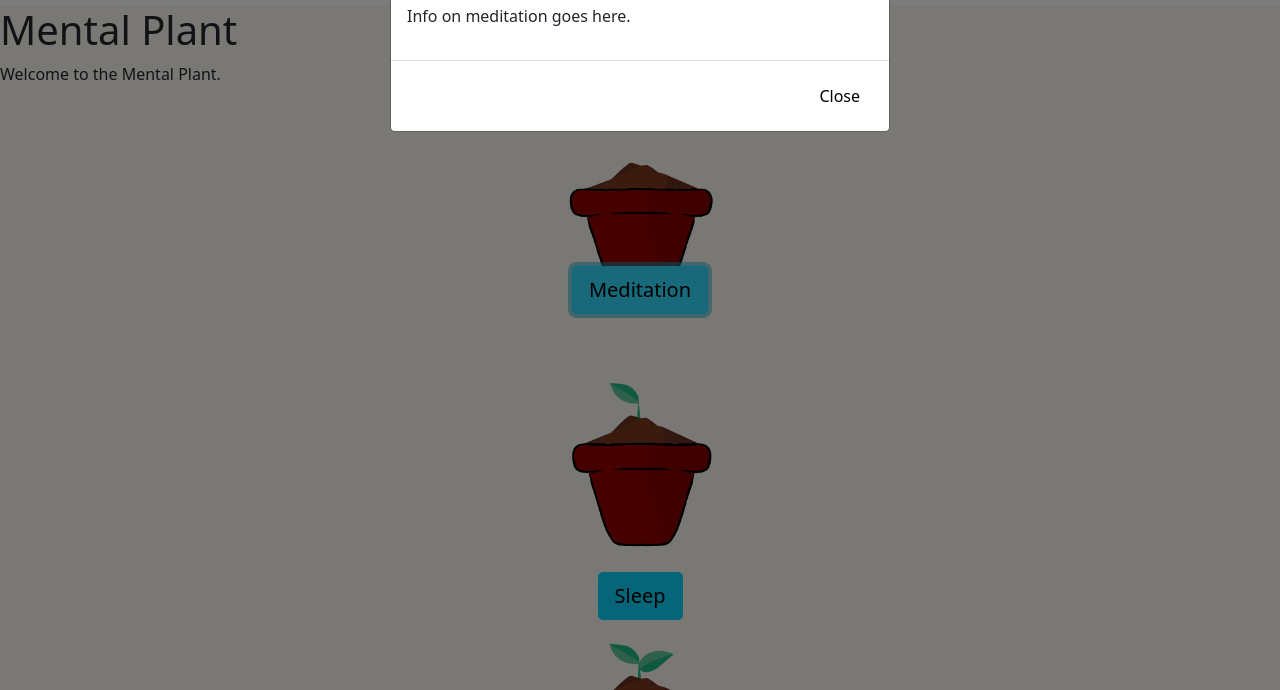
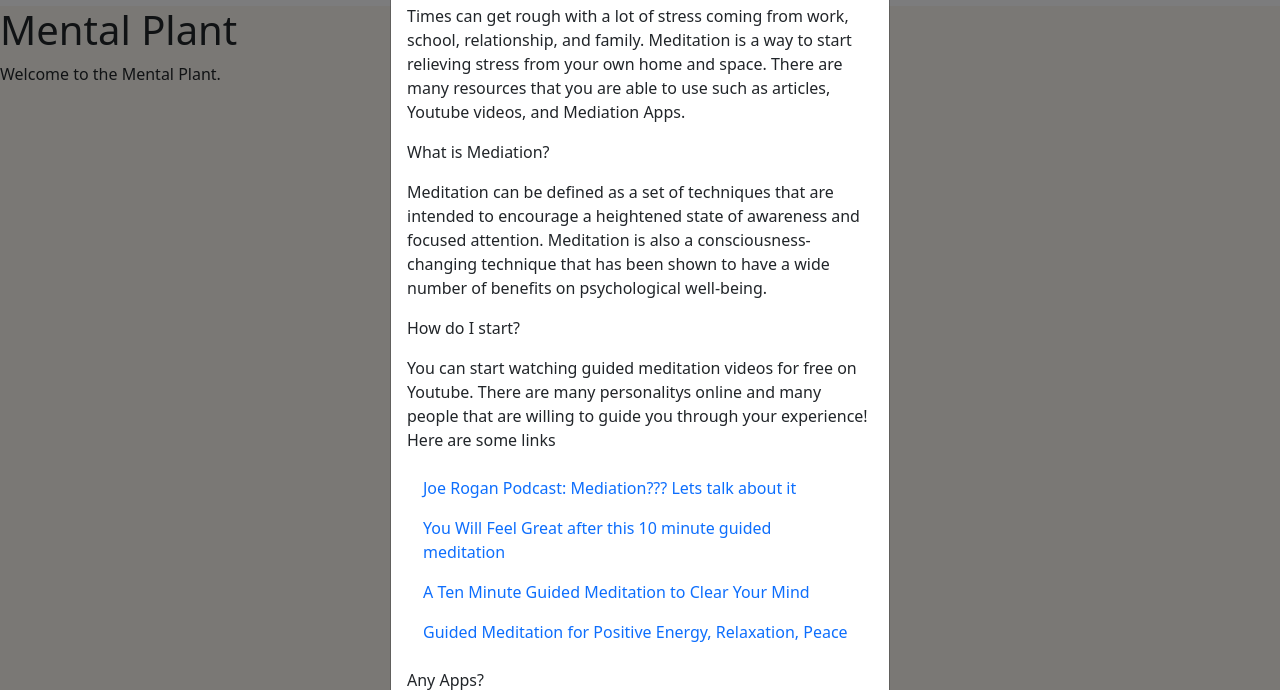
Before and after one commit to nely8998/cst252-01, a plain HTML site: page mentalhealth/hompage.html in a window 1280 px wide. Both pictures are taken after a click on the button "Meditation". Shown: the part 110-800 px from the top of the page. Drawn offline with nearby package versions, Linux system fonts and the light colour scheme; files whose address does not match are found by name.

```diff
--- a/mentalhealth/css/contactus.css
+++ b/mentalhealth/css/contactus.css
@@ -17,5 +17,5 @@
 div.w3-section {
   padding:10px;
   margin: 15px;
-  background-color: MintCream;
-  border: solid 5px #b8ff96;
+  background-color: #F4F1EA;
+  border: solid 5px ##F4F1EA;
--- a/mentalhealth/hompage.html
+++ b/mentalhealth/hompage.html
@@ -80,7 +80,30 @@
                 <h4 class="modal-title">Meditation</h4>
               </div>
               <div class="modal-body">
-                <p>Info on meditation goes here.</p>
+                <p>Times can get rough with a lot of stress coming from work, school, relationship, and family. Meditation is a way to start relieving stress
+                   from your own home and space. There are many resources that you are able to use such as articles, Youtube videos, and Mediation Apps.
+                 </p>
+
+                 <p>What is Mediation?</p>
+                 <p>Meditation can be defined as a set of techniques that are intended to encourage a heightened state of awareness and focused attention.
+                    Meditation is also a consciousness-changing technique that has been shown to have a wide number of benefits on psychological well-being.
+                  </p>
+
+                  <p>How do I start?</p>
+                  <p>You can start watching guided meditation videos for free on Youtube. There are many personalitys online and many people that are willing
+                    to guide you through your experience! Here are some links
+                    <p>
+                        <a class="nav-link" href="https://www.youtube.com/watch?v=GB3RGu8Go2s ">Joe Rogan Podcast: Mediation??? Lets talk about it</a>
+                          <a class="nav-link" href="https://www.youtube.com/watch?v=s8gcszRLfN0">You Will Feel Great after this 10 minute guided meditation</a>
+                            <a class="nav-link" href="https://www.youtube.com/watch?v=ez3GgRqhNvA">A Ten Minute Guided Meditation to Clear Your Mind</a>
+                              <a class="nav-link" href="https://www.youtube.com/watch?v=86m4RC_ADEY">Guided Meditation for Positive Energy, Relaxation, Peace</a>
+
+                  <p>Any Apps?</p>
+                  <p>Of course there are Apps that are able to guide and inform you. Try Headspace. One of your inspirations for our website. With a
+                    subscription you are able to have a variety of content of mediation. As well as a live group room where you can mediate with everyone
+                    who is using the App. It’s nice to know that you are not alone and everyone can share the same experience.
+                  </p>
+                    <a class="nav-link" href="https://apps.apple.com/us/app/headspace-meditation-sleep/id493145008">Headspace App</a>
               </div>
               <div class="modal-footer">
                 <button type="button" class="btn btn-default" data-dismiss="modal">Close</button>
```
